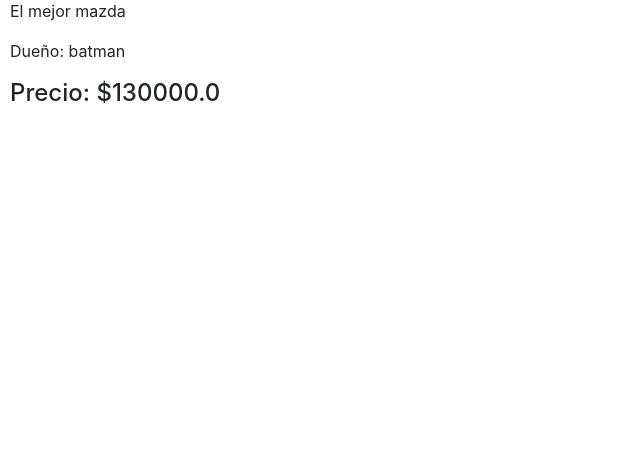
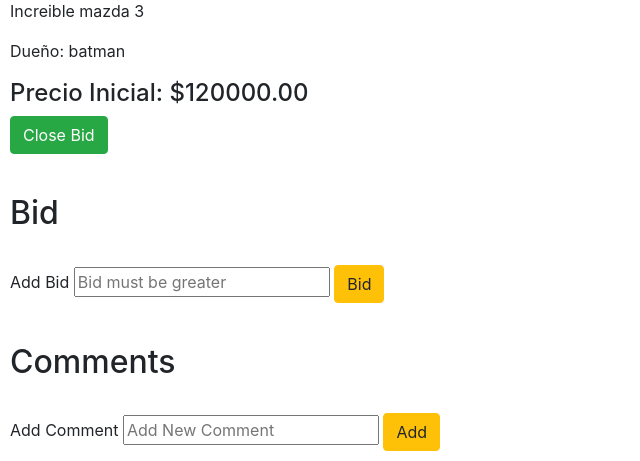
Before and after one commit to latorresarre24/CS50-Web, a Django app: page /listing/2 in a window 1280 px wide. Shown: the part 548-1009 px from the top of the page, without its empty margins (0-640 px from the left). Before the commit the page ends 652 px from the top, so only its background shows below. Run offline with Django 3.2, Linux system fonts and the light colour scheme; a user stored in the database is signed in; data comes from the database, SQL or seed files in the repository; data that the repository does not hold is empty; some libraries are stand-ins or nearby versions.

Commit message:
Final version

```diff
--- a/Week 4 - commerce/auctions/admin.py
+++ b/Week 4 - commerce/auctions/admin.py
@@ -1,7 +1,9 @@
 from django.contrib import admin
-from .models import User, Category, Listing
+from .models import User, Category, Listing, Comment, Bid
 
 # Register your models here.
 admin.site.register(User)
 admin.site.register(Category)
 admin.site.register(Listing)
+admin.site.register(Comment)
+admin.site.register(Bid)
--- a/Week 4 - commerce/auctions/models.py
+++ b/Week 4 - commerce/auctions/models.py
@@ -11,15 +11,33 @@ class Category(models.Model):
     def __str__(self):
         return self.categoryName
 
+class Bid(models.Model):
+    bid = models.FloatField(default=0)
+    user = models.ForeignKey(User, on_delete=models.CASCADE, blank=True, null=True, related_name="userBid")
+
+    def __str__(self):
+        return f"{self.bid:.2f}"
+
 class Listing(models.Model):
     title = models.CharField(max_length=30)
     description = models.CharField(max_length=300)
     imageUrl = models.CharField(max_length=1000)
-    price = models.FloatField()
+    price = models.ForeignKey(Bid, on_delete=models.CASCADE, blank=True, null=True, related_name="bidPrice")
     isActive = models.BooleanField(default=True)
     owner = models.ForeignKey(User, on_delete=models.CASCADE, blank=True, null=True, related_name="user")
     category = models.ForeignKey(Category, on_delete=models.CASCADE, blank=True, null=True, related_name="category")
     watchlist = models.ManyToManyField(User, blank=True, null=True, related_name="listingWatchlist")
+    #bid = models.ManyToManyField(User, blank=True, null=True, related_name="listingBid")
+
 
     def __str__(self):
         return f"{self.title} - {self.price}"
+
+
+class Comment(models.Model):
+    author = models.ForeignKey(User, on_delete=models.CASCADE, blank=True, null=True, related_name="userComment")
+    listing = models.ForeignKey(Listing, on_delete=models.CASCADE, blank=True, null=True, related_name="listingComment")
+    message = models.CharField(max_length=200)
+
+    def __str__(self):
+        return f"{self.author} comment on {self.listing}"
--- a/Week 4 - commerce/auctions/templates/auctions/create.html
+++ b/Week 4 - commerce/auctions/templates/auctions/create.html
@@ -19,7 +19,7 @@
         </div>
         <div class="form-group">
             <label for="price" class="form-label">Price</label>
-            <input type="number" class="form-control" id="price" placeholder="Price" name="price">
+            <input type="number" min="0" class="form-control" id="price" placeholder="Price" name="price">
         </div>
         <div class="form-group">
             <label for="category">Choose a Category:</label>
@@ -30,4 +30,5 @@
             </select>
         </div>
         <button type="submit" class="btn btn-primary">Create new listing</button>
+    </form>
 {% endblock %}
--- a/Week 4 - commerce/auctions/templates/auctions/index.html
+++ b/Week 4 - commerce/auctions/templates/auctions/index.html
@@ -19,7 +19,7 @@
                     <img class="card-img-top" src="{{ listing.imageUrl }}" alt="{{ listing.title }}">
                     <div class="card-body">
                         <h5 class="card-title">{{ listing.title }}</h5>
-                        <p class="card-text">{{ listing.description }} - ${{ listing.price }}</p>
+                        <p class="card-text">{{ listing.description }}</p>
                         <a href="{% url 'listing' id=listing.id %}" class="btn btn-primary">Details</a>
                     </div>
                 </div>
--- a/Week 4 - commerce/auctions/templates/auctions/listing.html
+++ b/Week 4 - commerce/auctions/templates/auctions/listing.html
@@ -16,15 +16,65 @@
                 </form>
             {% endif %}
         {% endif %}
-
     </div>
+    {% if not listing.isActive and user == listing.price.user %}
+        <div class="alert alert-success" role="alert">
+            Great you won the Auction!
+        </div>
+    {% endif %}
     <div>
         <h2>Coche: {{ listing.title }}</h2>
         <img src="{{ listing.imageUrl }}" alt="{{ listing.title }}" height="300" width="400">
         <p>{{ listing.description }}</p>
         <p>Dueño: {{ listing.owner }}</p>
-        <h4>Precio: ${{ listing.price }}</h4>
+        <h4>Precio Inicial: ${{ listing.price }}</h4>
+        {% if isOwner and listing.isActive %}
+            <form action="{% url 'closeAuction' id=listing.id %}" method="post">
+                {% csrf_token %}
+                <button type="submit" class="btn btn-success">Close Bid</button>
+                <p>{{ message }}</p>
+            </form>
+        {% endif %}
+    </div>
 
+    <div>
+        </br>
+        <h2>Bid</h2>
+        </br>
+        {% if user.is_authenticated %}
+        <form action="{% url 'addBid' id=listing.id %}" method="post">
+            {% csrf_token %}
+            <label for="bid" class="form-label">Add Bid</label>
+            <input type="number" min="0" name="newBid" placeholder="Bid must be greater">
+            <button type="submit" class="btn btn-warning">Bid</button>
+            <p>{{ message }}</p>
+        </form>
+        {% endif %}
 
     </div>
+
+    <div>
+        </br>
+        <h2>Comments</h2>
+        </br>
+        {% if user.is_authenticated %}
+        <form action="{% url 'addComment' id=listing.id %}" method="post">
+            {% csrf_token %}
+            <label for="newComment" class="form-label">Add Comment</label>
+            <input type="text" name="newComment" placeholder="Add New Comment">
+            <button type="submit" class="btn btn-warning">Add</button>
+        </form>
+        {% endif %}
+    </div>
+    <ul class="list-group">
+        {% for comment in allComments %}
+            <li class="list-group-item">{{ comment.message }}
+                <br/>
+                <p>
+                    <b>{{ comment.author }}</b>
+                </p>
+            </li>
+        {% endfor %}
+    </ul>
+
 {% endblock %}
--- a/Week 4 - commerce/auctions/urls.py
+++ b/Week 4 - commerce/auctions/urls.py
@@ -12,5 +12,8 @@ urlpatterns = [
     path("listing/<int:id>", views.listing, name="listing"),
     path("removeWatchlist/<int:id>", views.removeWatchlist, name="removeWatchlist"),
     path("addWatchlist/<int:id>", views.addWatchlist, name="addWatchlist"),
-    path("watchlist", views.displaywatchList, name="watchlist")
+    path("watchlist", views.displaywatchList, name="watchlist"),
+    path("addComment/<int:id>", views.addComment, name="addComment"),
+    path("addBid/<int:id>", views.addBid, name="addBid"),
+    path("closeAuction/<int:id>", views.closeAuction, name="closeAuction")
 ]
--- a/Week 4 - commerce/auctions/views.py
+++ b/Week 4 - commerce/auctions/views.py
@@ -3,8 +3,9 @@ from django.db import IntegrityError
 from django.http import HttpResponse, HttpResponseRedirect
 from django.shortcuts import render
 from django.urls import reverse
+from django.db.models import Max
 
-from .models import User, Category, Listing
+from .models import User, Category, Listing, Comment, Bid
 
 def displaywatchList(request):
     currentUser = request.user
@@ -17,10 +18,65 @@ def displaywatchList(request):
 def listing(request, id):
     listingData = Listing.objects.get(id=id)
     isListingInWatchlist = request.user in listingData.watchlist.all()
+    allComments = Comment.objects.filter(listing=listingData)
+    isOwner = request.user.username == listingData.owner.username
     return render(request, "auctions/listing.html", {
         "listing": listingData,
-        "isListingInWatchlist": isListingInWatchlist
+        "isListingInWatchlist": isListingInWatchlist,
+        "allComments": allComments,
+        "isOwner": isOwner
     })
+
+def closeAuction(request, id):
+    listingData = Listing.objects.get(pk=id)
+    isListingInWatchlist = request.user in listingData.watchlist.all()
+    allComments = Comment.objects.filter(listing=listingData)
+    isOwner = request.user.username == listingData.owner.username
+    listingData.isActive = False
+    listingData.save()
+    return render(request, "auctions/listing.html", {
+        "listing": listingData,
+        "isListingInWatchlist": isListingInWatchlist,
+        "allComments": allComments,
+        "isOwner": isOwner,
+        "message": "The auction was successfully closed"
+    })
+
+def addBid(request, id):
+    currentUser = request.user
+    listingData = Listing.objects.get(pk=id)
+    newBid = request.POST['newBid']
+    if float(newBid) > listingData.price.bid:
+        updateBid = Bid(bid=float(newBid), user=currentUser)
+        updateBid.save()
+        listingData.price = updateBid
+        listingData.save()
+        return render(request, "auctions/listing.html", {
+            "listing": listingData,
+            "message": "Your bid was placed successfully",
+            "update": True
+        })
+    else:
+        return render(request, "auctions/listing.html", {
+            "listing": listingData,
+            "message": "Your bid must be higher than the previous ones",
+            "update": False
+        })
+
+def addComment(request, id):
+    currentUser = request.user
+    listingData = Listing.objects.get(pk=id)
+    message = request.POST['newComment']
+
+    newComment = Comment(
+        author = currentUser,
+        listing = listingData,
+        message=message
+    )
+    newComment.save()
+    return HttpResponseRedirect(reverse("listing", args=(id, )))
+
+
 
 def removeWatchlist(request, id):
     listingData = Listing.objects.get(pk=id)
@@ -69,15 +125,23 @@ def createListing(request):
 
         # Get all content about the category
         categoryData = Category.objects.get(categoryName=category)
-
+        # Create a bid object
+        bid = Bid(bid=float(price), user=currentUser)
+        bid.save()
         # Create a new listing
-        newListing = Listing(title=title, description=description, imageUrl=imageUrl, price=float(price), owner=currentUser, category=categoryData)
+        newListing = Listing(
+            title=title,
+            description=description,
+            imageUrl=imageUrl,
+            price=bid,
+            owner=currentUser,
+            category=categoryData)
 
         # Save the new listing
         newListing.save()
 
         # Redirect to the index page
-        return HttpResponseRedirect(reverse("index"))
+        return HttpResponseRedirect(reverse(index))
 
 
 def login_view(request):
```
Also changed, not shown: Week 4 - commerce/auctions/migrations/0003_listing_bid.py (added), Week 4 - commerce/auctions/migrations/0004_comment.py (added), Week 4 - commerce/auctions/migrations/0005_remove_listing_bid.py (added), Week 4 - commerce/auctions/migrations/0006_bid.py (added), Week 4 - commerce/auctions/migrations/0007_rename_author_bid_user_remove_bid_bidamount_and_more.py (added), Week 4 - commerce/db.sqlite3.
